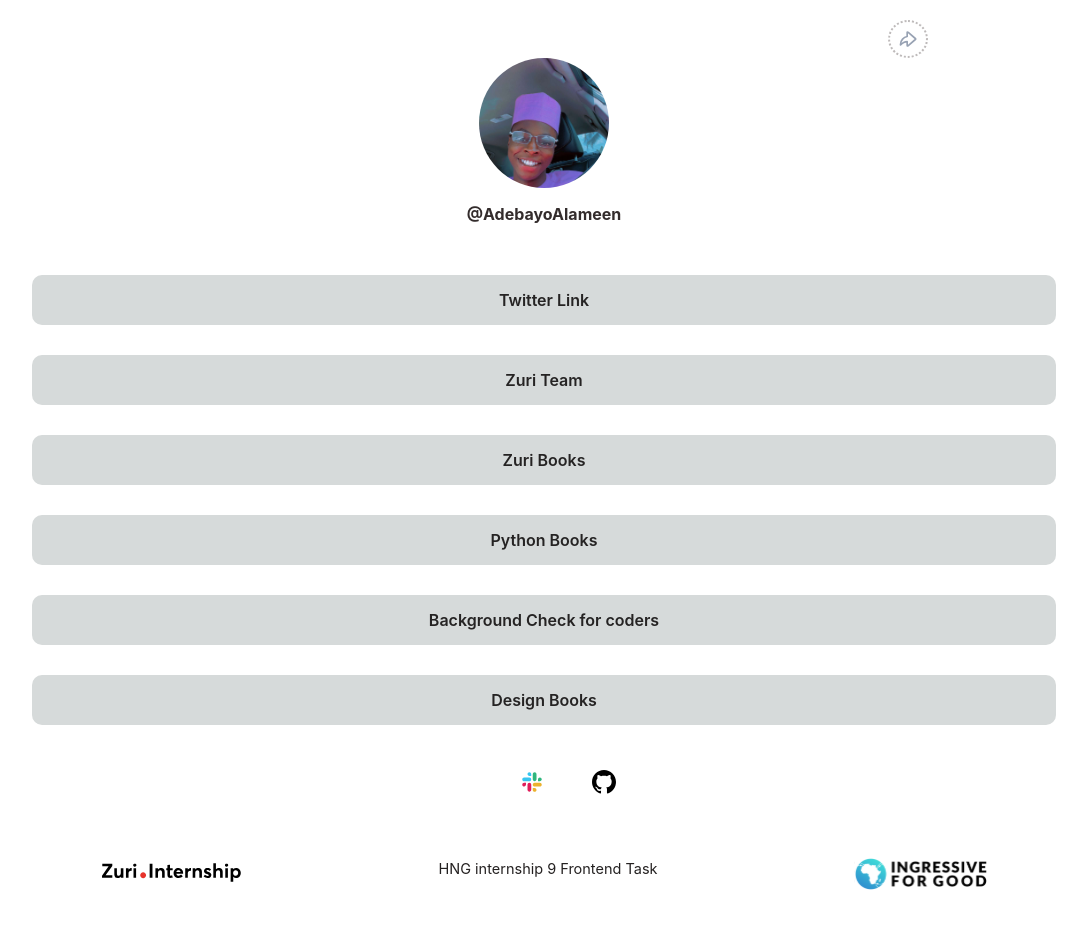
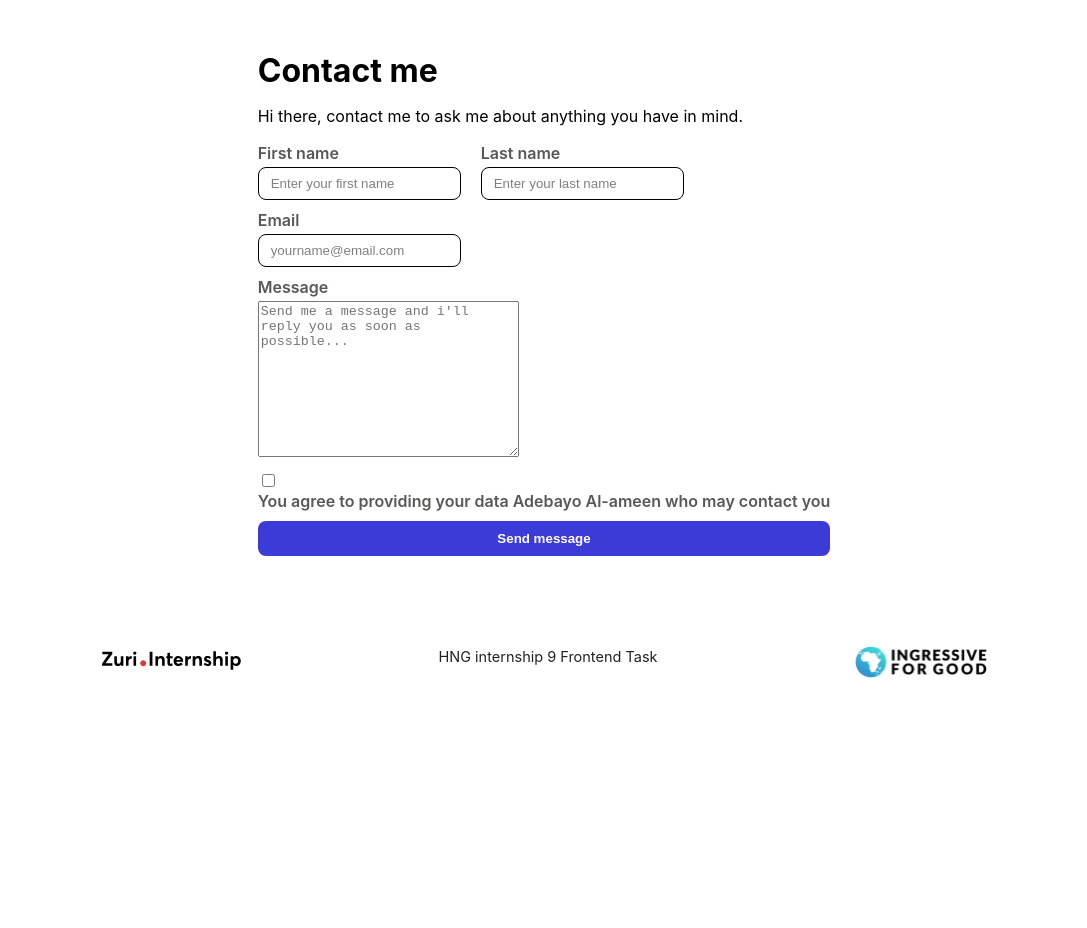
Before and after one commit to alamadrid01/learning, a React (Create React App) app: page /contact in a window 1280 px wide. Shown: the top 928 px of the page, without its empty margins (96-1183 px from the left). After the commit the page ends 800 px from the top, so only its background shows below. Built offline with nearby package versions, Linux system fonts and the light colour scheme.

Commit message:
feat: Created the contact page

```diff
--- a/src/App.js
+++ b/src/App.js
@@ -1,10 +1,17 @@
 import './App.css';
-import Homepage from './pages/Homepage';
+import {BrowserRouter as Router, Route, Routes} from 'react-router-dom'
+import Homepage from './pages/homepage/Homepage';
+import Contactpage from './pages/contactpage/Contactpage';
 
 function App() {
   return (
     <div className="App">
-     <Homepage />
+      <Router>
+        <Routes>
+          <Route path='/' element={<Homepage />} />;
+          <Route path='/contact' element={<Contactpage />} />;
+        </Routes>
+      </Router>
     </div>
   );
 }
--- a/src/components/Link-tree/Link.js
+++ b/src/components/Link-tree/Link.js
@@ -1,9 +1,17 @@
 import React from "react";
+import {Navigate, useNavigate} from 'react-router-dom'
 import './link.scss';
 import slack from './slack.svg';
 import git from './git.svg';
 
 function Link() {
+  let navigate = useNavigate();
+
+  const nav = () =>{
+
+    navigate('/contact');
+
+  }
   return (
     <div>
       <div className="linkTree">
@@ -37,6 +45,11 @@ function Link() {
              Design Books
           </a>
         </div>
+        <div className="tree" onClick={nav}>
+          <a id="book_design" href="">
+             Contact
+          </a>
+        </div>
         <div className="logo">
           <div className="slack"><img src={slack} alt="slack-logo" /></div>
           <div className="git"><img src={git} alt="git logo" /></div>
--- /dev/null
+++ b/src/components/contact/Contact.js
@@ -0,0 +1,69 @@
+import React, { Component } from 'react'
+import './contact.scss'
+
+export class Contact extends Component {
+    constructor(props) {
+      super(props)
+
+      this.state = {
+         firstName: '',
+         lastName: '',
+         email: '',
+         message: ''
+      }
+    }
+
+    handler =(e) =>{
+      e.preventDefault();
+
+      this.setState({
+        [this.target.name]: e.targe.value
+      })
+  }
+
+  render() {
+    const {firstName, lastName, email, message} = this.state
+    return (
+      <div className='whole'>
+
+        <div className="contact">
+            <h1>Contact me</h1>
+            <p>Hi there, contact me to ask me about anything you have in mind.</p>
+            <form>
+              <div className="b">
+                <div className="a">
+                  <label>First name</label>
+                  <input type="text" placeholder='Enter your first name' value={firstName}  onChange={this.handler} />
+                </div>
+
+                <div className="a">
+                  <label>Last name</label>
+                  <input type="text" placeholder='Enter your last name' value={lastName} onChange={this.handler} />
+                </div>
+              </div>
+
+              <div className="a">
+                <label>Email</label>
+                <input type="email" placeholder='yourname@email.com' value={email} onChange={this.handler} />
+              </div>
+
+              <div className="a">
+                <label>Message</label>
+                <textarea value={message} id="" cols="30" rows="10" placeholder="Send me a message and i'll reply you as soon as possible..."></textarea>
+              </div>
+
+              <div className="a">
+                <input type="checkbox" name="" id="" />
+                <label>You agree to providing your data Adebayo Al-ameen who may contact you</label>
+              </div>
+
+              <button id='btn__submit' type='submit'>Send message</button>
+
+            </form>
+        </div>
+      </div>
+    )
+  }
+}
+
+export default Contact
--- /dev/null
+++ b/src/components/contact/contact.scss
@@ -0,0 +1,53 @@
+.whole{
+    display: flex;
+    justify-content: center;
+    padding: 30px 0;
+
+    .contact{
+        text-align: left;
+
+        h1{
+            margin-bottom: 4px;
+        }
+        p{
+            margin-bottom: 17px;
+        }
+
+        .b{
+            display: flex;
+            gap: 20px;
+        }
+        .a{
+            margin-bottom: 10px;
+
+            label{
+                font-weight: 600;
+                display: block;
+                color: rgb(92, 86, 86);
+                margin-bottom: 4px;
+            }
+            input{
+                padding: 8px 12px;
+                color: black;
+                border-radius: 8px;
+                border: 0.7px solid black;
+
+                &::placeholder{
+                    color: grey;
+                }
+
+            }
+        }
+
+        button{
+            background: rgb(59, 59, 216);
+            color: white;
+            font-weight: 600;
+            padding: 10px ;
+            width: 100%;
+            outline: none;
+            border: none;
+            border-radius: 8px;
+        }
+    }
+}
--- /dev/null
+++ b/src/pages/contactpage/Contactpage.js
@@ -0,0 +1,19 @@
+import React, { Component } from 'react'
+import Footer from '../../components/footer/Footer'
+import Contact from '../../components/contact/Contact'
+import './contactpage.scss'
+
+export class Contactpage extends Component {
+  render() {
+    return (
+      <div>
+        <div className="contactpage">
+          <Contact />
+          <Footer />
+        </div>
+      </div>
+    )
+  }
+}
+
+export default Contactpage
--- /dev/null
+++ b/src/pages/contactpage/contactpage.scss
@@ -0,0 +1,3 @@
+.contactpage{
+
+}
```
Also changed, not shown: src/pages/homepage/Homepage.js (renamed from src/pages/Homepage.js, +4 -4 lines), src/pages/homepage/homepage.scss (renamed from src/pages/homepage.scss).
